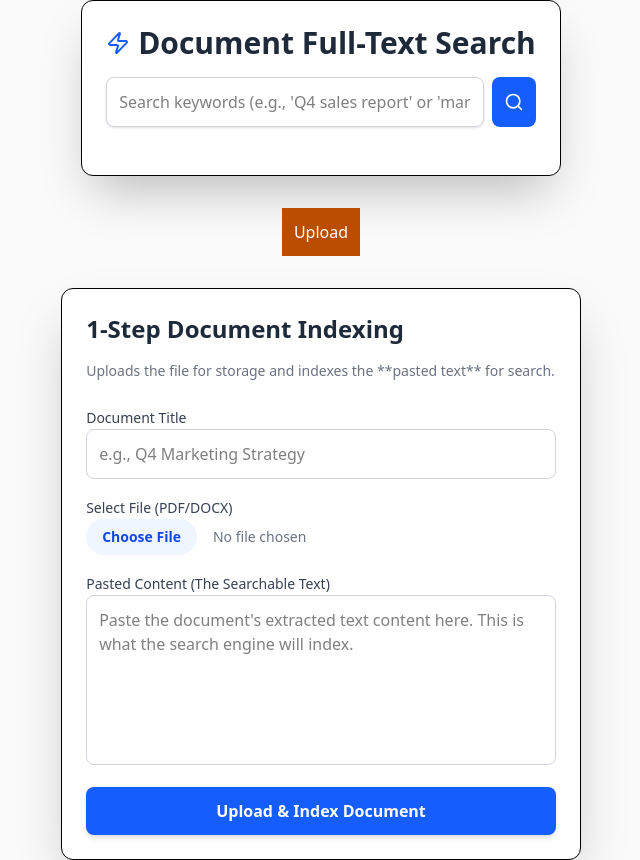
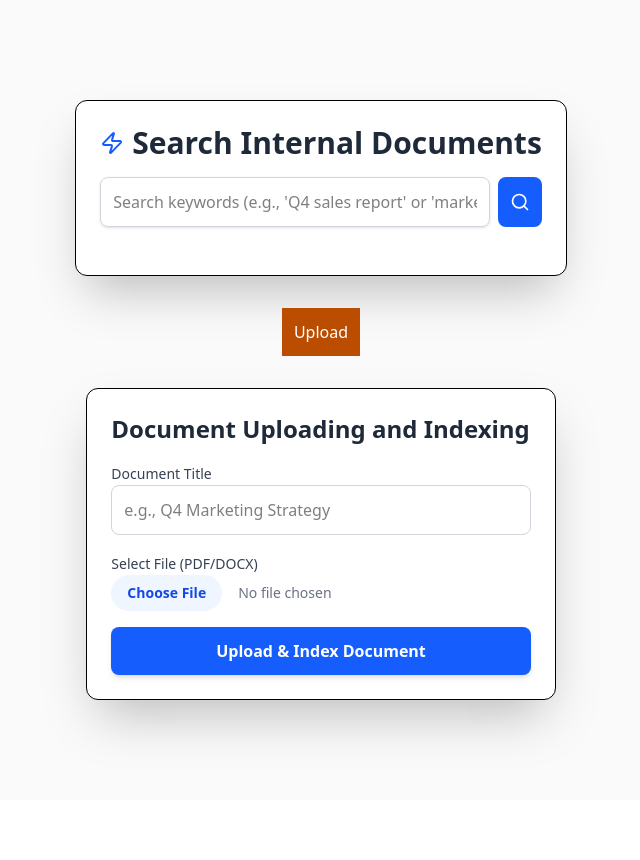
Before and after one commit to dhritich20baruah/Doc-Search, a Next.js app: page / in a window 1280 px wide. Both pictures are taken after a click on the button "Upload". Shown: the whole page, without its empty margins (319-959 px from the left). After the commit the page ends 800 px from the top, so only its background shows below. Built offline with nearby package versions, Linux system fonts and the light colour scheme.

Commit message:
Text extracted

```diff
--- a/app/api/upload-index/route.ts
+++ b/app/api/upload-index/route.ts
@@ -1,23 +1,40 @@
 import { NextResponse } from "next/server";
 import { createClient } from "@supabase/supabase-js";
 
+
 export const dynamic = "force-dynamic";
 
+const getContentType = (fileName: string): string => {
+  if (fileName.endsWith(".pdf")) return "application/pdf";
+  if (fileName.endsWith(".docx"))
+    return "application/vnd.openxmlformats-officedocument.wordprocessingml.document";
+  return "application/octet-stream";
+};
+
 export async function POST(request: Request) {
-    const supabaseUrl = process.env.NEXT_PUBLIC_SUPABASE_URL;
-    const serviceRoleKey = process.env.SUPABASE_SERVICE_ROLE_KEY;
+  const supabaseUrl = process.env.NEXT_PUBLIC_SUPABASE_URL;
+  const serviceRoleKey = process.env.SUPABASE_SERVICE_ROLE_KEY;
 
-    if (!supabaseUrl || !serviceRoleKey) {
-        // If keys are missing, exit gracefully
-        return NextResponse.json({ message: "Server-side Supabase keys not configured (Check SUPABASE_SERVICE_ROLE_KEY)." }, { status: 500 });
-    }
+  if (!supabaseUrl || !serviceRoleKey) {
+    // If keys are missing, exit gracefully
+    return NextResponse.json(
+      {
+        message:
+          "Server-side Supabase keys not configured (Check SUPABASE_SERVICE_ROLE_KEY).",
+      },
+      { status: 500 }
+    );
+  }
 
-     const supabaseService = createClient(supabaseUrl as string, serviceRoleKey as string);
+  const supabaseService = createClient(
+    supabaseUrl as string,
+    serviceRoleKey as string
+  );
 
   try {
     const { fileName, base64Content, content, title } = await request.json();
 
-    if (!fileName || !base64Content || !content) {
+    if (!fileName || !base64Content || !content || !title) {
       return NextResponse.json(
         { message: "Missing required fields (file, content, or title)." },
         { status: 400 }
@@ -26,6 +43,7 @@ export async function POST(request: Request) {
 
     const fileBuffer = Buffer.from(base64Content, "base64");
     const uniqueFileName = `${Date.now()}_${fileName}`;
+    const contentType = getContentType(fileName);
 
     const { error: uploadError } = await supabaseService.storage
       .from("marketing_documents") // Ensure this bucket exists
--- a/app/component/DocumentSearch.tsx
+++ b/app/component/DocumentSearch.tsx
@@ -28,6 +28,8 @@ export default function DocumentSearch() {
           "No documents matched your search query. Try different keywords."
         );
       }
+
+      setLoading(false)
     } catch (error) {
       console.error("Search API Error:", error);
       setError("An error occurred during search. Check console.");
@@ -39,7 +41,7 @@ export default function DocumentSearch() {
     <div className="p-6 border rounded-xl shadow-2xl bg-white max-w-2xl mx-auto font-sans">
       <h3 className="text-3xl font-extrabold mb-4 text-gray-800 flex items-center">
         <Zap className="w-6 h-6 mr-2 text-blue-600" />
-        Document Full-Text Search
+        Search Internal Documents
       </h3>
 
       {/* Search Input Form */}
--- a/app/component/UploadForm.tsx
+++ b/app/component/UploadForm.tsx
@@ -1,11 +1,17 @@
 "use client";
 import React, { useState } from "react";
 import axios from "axios";
-import { Loader2 } from "lucide-react";
+import { Loader2, Zap } from "lucide-react";
+import pdfToText from "react-pdftotext";
+
+export async function extractTextFromPdf(file: File) {
+  let fullText = await pdfToText(file);
+  return fullText.trim();
+}
 
 const UploadForm = () => {
   const [file, setFile] = useState<File | null>(null);
-  const [contentToIndex, setContentToIndex] = useState("");
+  //const [contentToIndex, setContentToIndex] = useState("");
   const [title, setTitle] = useState("");
   const [message, setMessage] = useState("");
   const [loading, setLoading] = useState(false);
@@ -16,7 +22,7 @@ const UploadForm = () => {
 
   const handleSubmit = async (e: React.FormEvent) => {
     e.preventDefault();
-    if (!file || !contentToIndex.trim() || !title.trim()) {
+    if (!file || !title.trim()) {
       setMessage(
         "Please select a file, provide a title, and paste content for indexing."
       );
@@ -25,6 +31,7 @@ const UploadForm = () => {
 
     setLoading(true);
     setMessage("Converting file, uploading, and indexing...");
+    const extractedContent = await extractTextFromPdf(file);
 
     // 1. Convert File to Base64 String
     const reader = new FileReader();
@@ -44,11 +51,9 @@ const UploadForm = () => {
         const payload = {
           fileName: file.name,
           base64Content: base64Data,
-          content: contentToIndex, // The text for FTS indexing
+          content: extractedContent, // The text for FTS indexing
           title: title,
         };
-
-        console.log(payload);
 
         const response = await axios.post("/api/upload-index", payload);
 
@@ -56,7 +61,7 @@ const UploadForm = () => {
           `Success! Indexed file: ${response.data.document.file_name}`
         );
         setFile(null);
-        setContentToIndex("");
+        //setContentToIndex("");
         setTitle("");
       } catch (error) {
         setMessage("Indexing failed. Check console for details.");
@@ -75,11 +80,8 @@ const UploadForm = () => {
   return (
     <div className="p-6 border rounded-xl shadow-2xl bg-white max-w-xl mx-auto font-sans">
       <h3 className="text-2xl font-extrabold mb-4 text-gray-800">
-        1-Step Document Indexing
+        Document Uploading and Indexing
       </h3>
-      <p className="text-sm text-gray-500 mb-6">
-        Uploads the file for storage and indexes the **pasted text** for search.
-      </p>
 
       <form onSubmit={handleSubmit} className="space-y-4">
         {/* Title */}
@@ -116,21 +118,6 @@ const UploadForm = () => {
           />
         </div>
 
-        {/* Content to Index */}
-        <div className="space-y-1">
-          <label className="text-sm font-medium text-gray-700">
-            Pasted Content (The Searchable Text)
-          </label>
-          <textarea
-            placeholder="Paste the document's extracted text content here. This is what the search engine will index."
-            value={contentToIndex}
-            onChange={(e) => setContentToIndex(e.target.value)}
-            rows={6}
-            required
-            className="w-full p-3 border border-gray-300 rounded-lg resize-none focus:ring-blue-500 focus:border-blue-500 text-black"
-          />
-        </div>
-
         <button
           type="submit"
           disabled={loading}
--- a/package.json
+++ b/package.json
@@ -14,15 +14,17 @@
     "formidable": "^3.5.4",
     "lucide-react": "^0.553.0",
     "next": "16.0.3",
-    "pdf-parse": "^2.4.5",
+    "pdfjs-dist-es5": "^2.13.216",
     "react": "19.2.0",
-    "react-dom": "19.2.0"
+    "react-dom": "19.2.0",
+    "react-pdftotext": "^1.3.4"
   },
   "devDependencies": {
     "@tailwindcss/postcss": "^4",
     "@types/formidable": "^3.4.6",
     "@types/node": "^20",
     "@types/pdf-parse": "^1.1.5",
+    "@types/pdfjs-dist": "^2.10.377",
     "@types/react": "^19",
     "@types/react-dom": "^19",
     "eslint": "^9",
--- a/types/document.ts
+++ b/types/document.ts
@@ -4,6 +4,9 @@ export interface MarketingDocument {
   file_name: string;
   file_url: string;
   content: string;
+  topic: string;
+  project: string;
+  team: string;
 }
 
 export type NewDocument = Omit<MarketingDocument, "id" | "created_at">;
```
Also changed, not shown: app/api/search/route.ts (+6 -5 lines), 1 other file (tests, documents, lock files or other folders).
